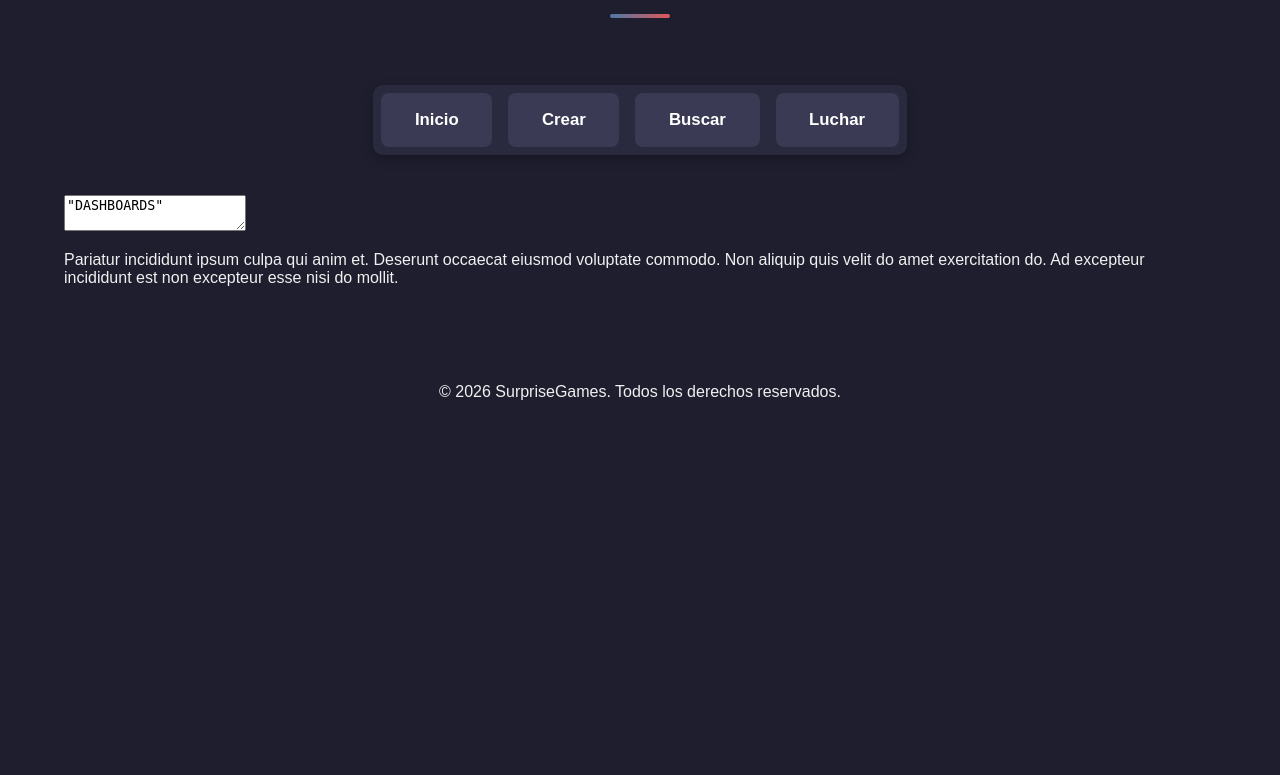
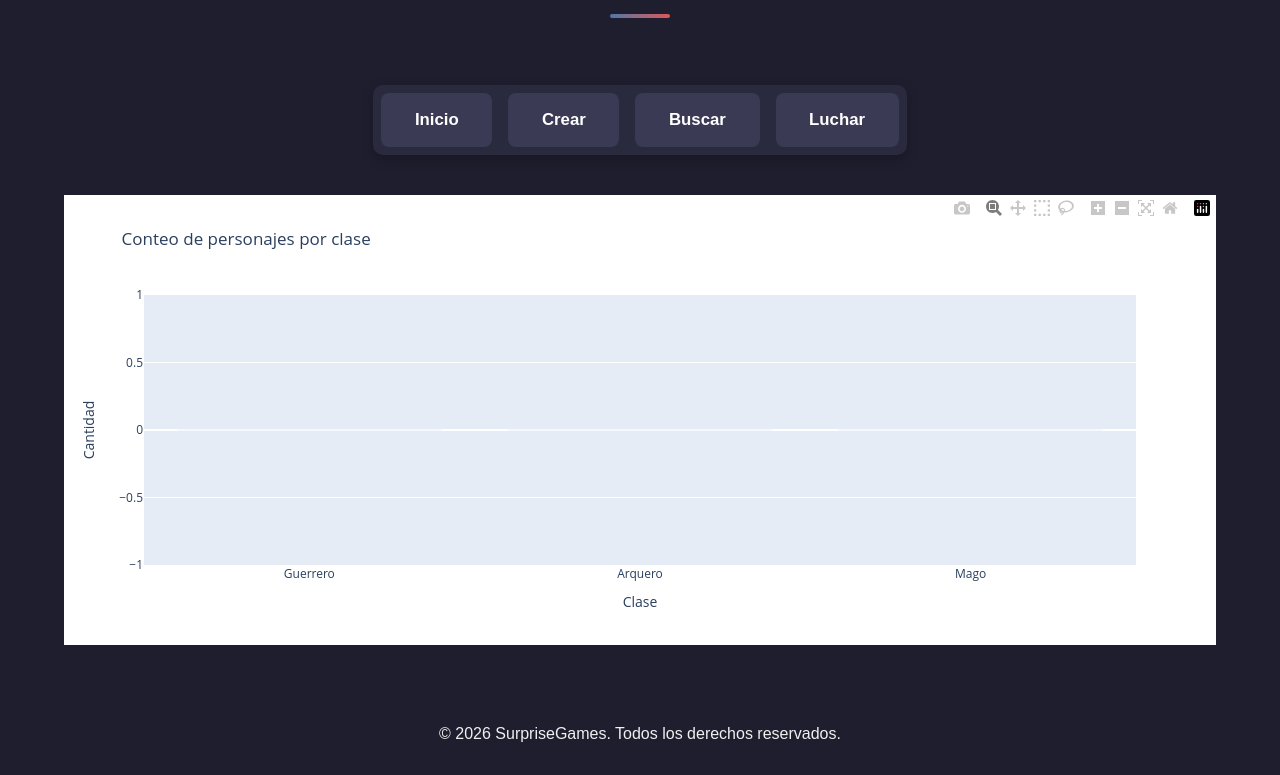
Before and after one commit to marlopia/Academia_de_Heroes, a Django app: page / in a window 1280 px wide. Shown: the part 437-1212 px from the top of the page. Run offline with Django 5.2, Linux system fonts and the light colour scheme; data that the repository does not hold is empty; some libraries are stand-ins or nearby versions.

Commit message:
grafico basico plotly

```diff
--- a/app/static/app/css/base.css
+++ b/app/static/app/css/base.css
@@ -1,33 +1,36 @@
+html, body {
+    height: 100%;
+    margin: 0;
+    padding: 0;
+    overflow-x: hidden; /* evita scroll horizontal */
+}
+
 body {
     display: flex;
     flex-direction: column;
     align-items: center;
     justify-content: flex-start;
+    font-family: Arial, sans-serif;
     min-height: 100vh;
-    margin: 0;
-    font-family: Arial, sans-serif;
 }
 
+/* Ajustar main para no superar la pantalla horizontalmente */
 main {
     width: 90%;
     max-width: 1200px;
     margin: 1em 0;
+    box-sizing: border-box;
 }
 
-#toast-container {
-    position: fixed;
-    top: 1em;
-    right: 1em;
-    z-index: 9999;
+/* Limitar imágenes grandes dentro de formularios */
+form img {
+    max-height: 180px;
+    width: auto;
+    display: block;
 }
 
-.toast {
-    background-color: #4e79a7;  /* color de éxito */
-    color: white;
-    padding: 1em 1.5em;
-    margin-bottom: 0.5em;
-    border-radius: 5px;
-    box-shadow: 0 4px 6px rgba(0,0,0,0.2);
-    opacity: 0.95;
-    transition: opacity 0.5s ease-out, transform 0.5s ease-out;
+/* Ajustar contenedores grandes */
+.form-wrapper, .personajes-lista, .luchar-container {
+    max-width: 100%;
+    box-sizing: border-box;
 }
--- a/app/templates/index.html
+++ b/app/templates/index.html
@@ -3,12 +3,14 @@
 {% block indice %}
 {% load static %}
 <link rel="stylesheet" href="{% static 'app/css/indice.css' %}">
+<script src="https://cdn.plot.ly/plotly-latest.min.js"></script>
 <h2>Índice</h2>
 {% endblock %}
 
 {% block content %}
-<span>
-    <textarea>"DASHBOARDS"</textarea>
-    <p>Pariatur incididunt ipsum culpa qui anim et. Deserunt occaecat eiusmod voluptate commodo. Non aliquip quis velit do amet exercitation do. Ad excepteur incididunt est non excepteur esse nisi do mollit.</p>
-</span>
+<div>
+    <div>
+        {{ plot_div|safe }}
+    </div>
+</div>
 {% endblock %}
--- a/app/views.py
+++ b/app/views.py
@@ -1,13 +1,40 @@
 from django.contrib import messages
 from django.http import HttpResponse, JsonResponse
+from plotly.offline import plot
+import plotly.graph_objs as go
 from django.shortcuts import get_object_or_404, redirect, render
 
-from app.models import Personaje
+from app.models import Arquero, Guerrero, Mago, Personaje
 
 
 # Create your views here.
 def index(request):
-    return render(request, "index.html")
+    conteos = {
+        "Guerrero": Guerrero.objects.count(),
+        "Arquero": Arquero.objects.count(),
+        "Mago": Mago.objects.count(),
+    }
+
+    fig = go.Figure(
+        data=[
+            go.Bar(
+                x=list(conteos.keys()),
+                y=list(conteos.values()),
+                marker_color=["#4e79a7", "#e15759", "#f28e2b"],
+            )
+        ]
+    )
+    fig.update_layout(
+        title="Conteo de personajes por clase",
+        xaxis_title="Clase",
+        yaxis_title="Cantidad",
+    )
+
+    plot_div = plot(
+        fig, output_type="div", include_plotlyjs=False
+    )  # Solo el div, JS externo
+
+    return render(request, "index.html", {"plot_div": plot_div})
 
 
 def crear(request):
```
Also changed, not shown: app/models.py (+20 -0 lines), app/migrations/0002_statsentrenar_statsluchar.py (added).
